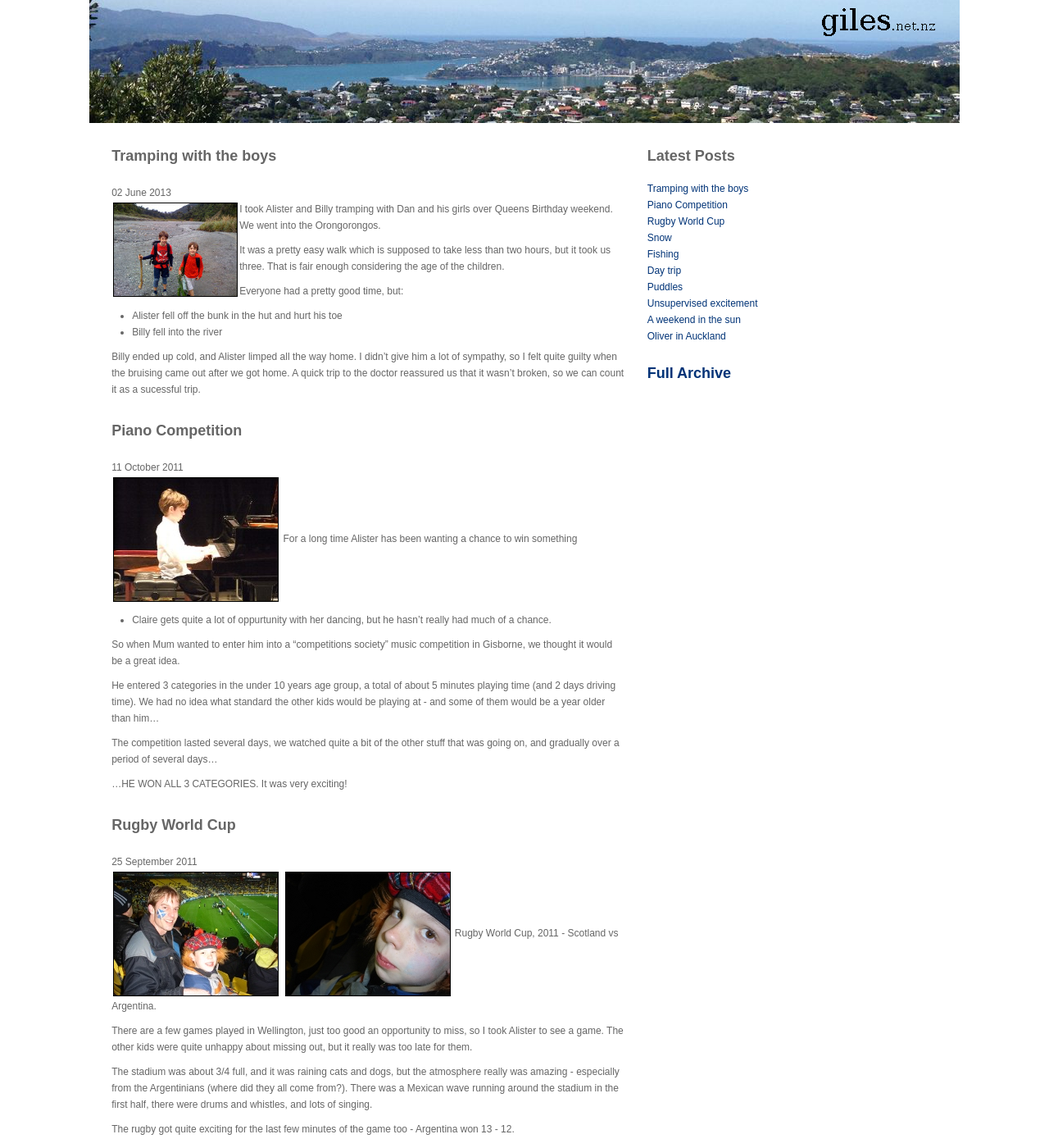
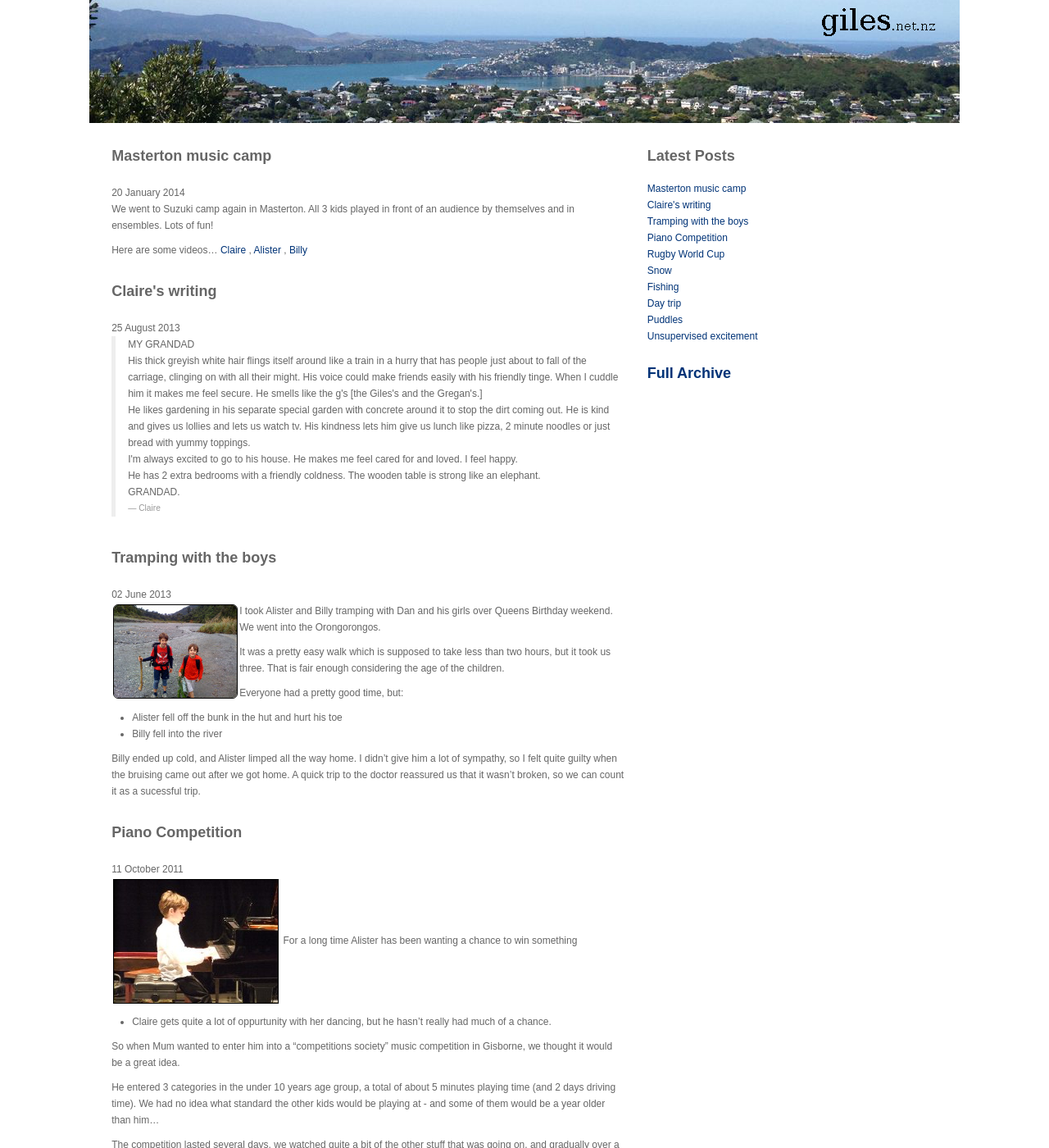
Before and after one commit to egiles/egiles.github.com, a Jekyll site: the page built from index.html, in a window 1280 px wide and 1400 px high. Shown: the whole window at 82% size. Built offline with Jekyll 4.4.1, drawn with Linux system fonts in a browser that asks for light colours; some of the changed text lies outside the part shown.

Commit message:
Some more posts ....

```diff
--- a/_posts/2013-06-02-tramping.markdown
+++ b/_posts/2013-06-02-tramping.markdown
@@ -3,7 +3,7 @@ layout: post
 title: Tramping with the boys
 ---
 <div style="float:left">
-<img src="/images/content/20130601-river1.jpg" alt="Boys by the river"/>
+<img src="/images/content/20130601-river1.jpg" alt="Boys by the river" class="img-rounded"/>
 </div>
 
 I took Alister and Billy tramping with Dan and his girls over Queens Birthday
--- /dev/null
+++ b/_posts/2013-08-25-writing.markdown
@@ -0,0 +1,27 @@
+---
+layout: post
+title: Claire's writing
+---
+<blockquote>
+MY GRANDAD<br>
+
+His thick greyish white hair flings itself around like a train in a hurry that has
+people just about to fall of the carriage, clinging on with all their might. His
+voice could make friends easily with his friendly tinge. When I cuddle him it makes
+me feel secure. He smells like the g's [the Giles's and the Gregan's.]<br>
+
+He likes gardening in his separate special garden with concrete around it to stop
+the dirt coming out. He is kind and gives us lollies and lets us watch tv. His
+kindness lets him give us lunch like pizza, 2 minute noodles or just bread with
+yummy toppings.<br>
+
+I'm always excited to go to his house. He makes me feel cared for and loved. I
+feel happy.<br>
+
+He has 2 extra bedrooms with a friendly coldness. The wooden table is strong
+like an elephant.<br>
+
+GRANDAD.
+
+<small>Claire</small>
+</blockquote>
--- /dev/null
+++ b/_posts/2014-01-20-music.markdown
@@ -0,0 +1,10 @@
+---
+layout: post
+title: Masterton music camp
+---
+We went to Suzuki camp again in Masterton.  All 3 kids played in front of an audience by themselves and in ensembles.  Lots of fun!
+
+Here are some videos...
+<a href="/images/20140117-M2U00400.mp4"> Claire </a>,
+<a href="/images/20140118-M2U00403.mp4"> Alister </a>,
+<a href="/images/20140120-M2U00413.mp4"> Billy </a>
```
Also changed, not shown: 3 other files.
